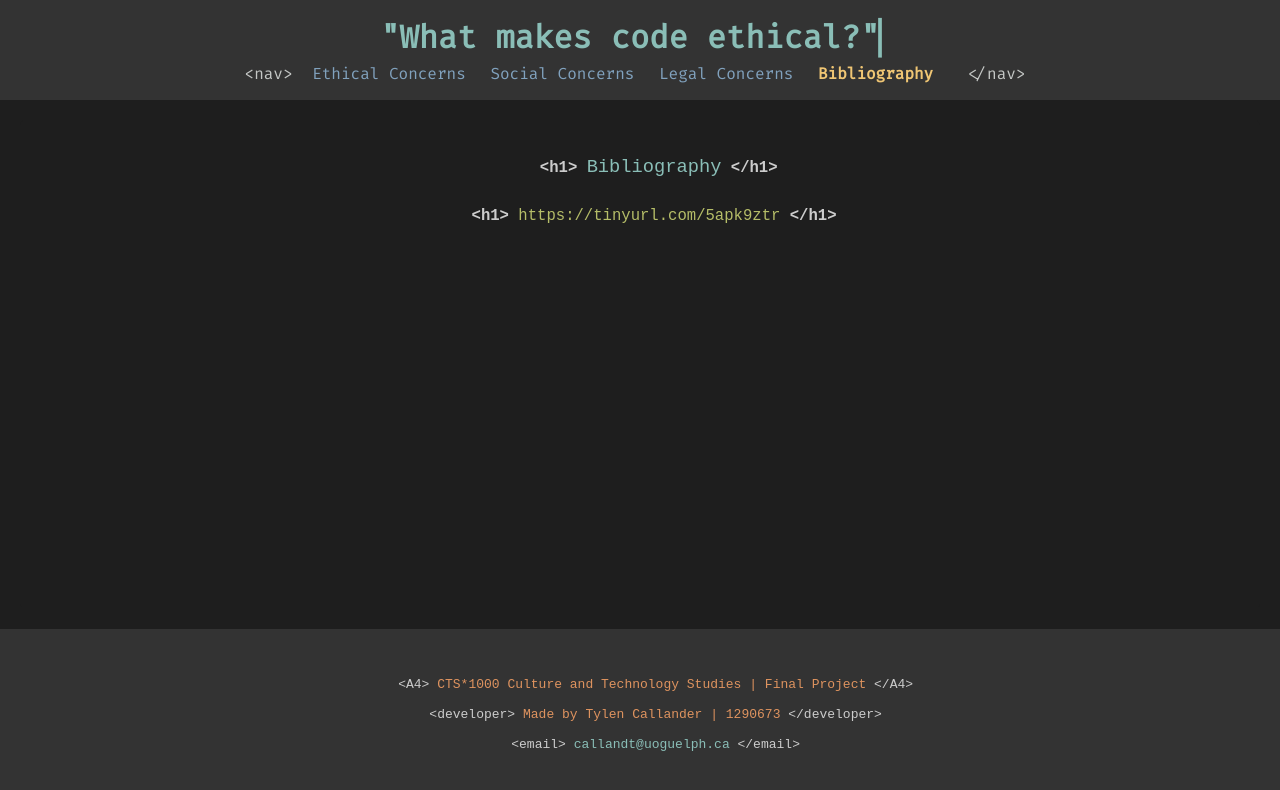
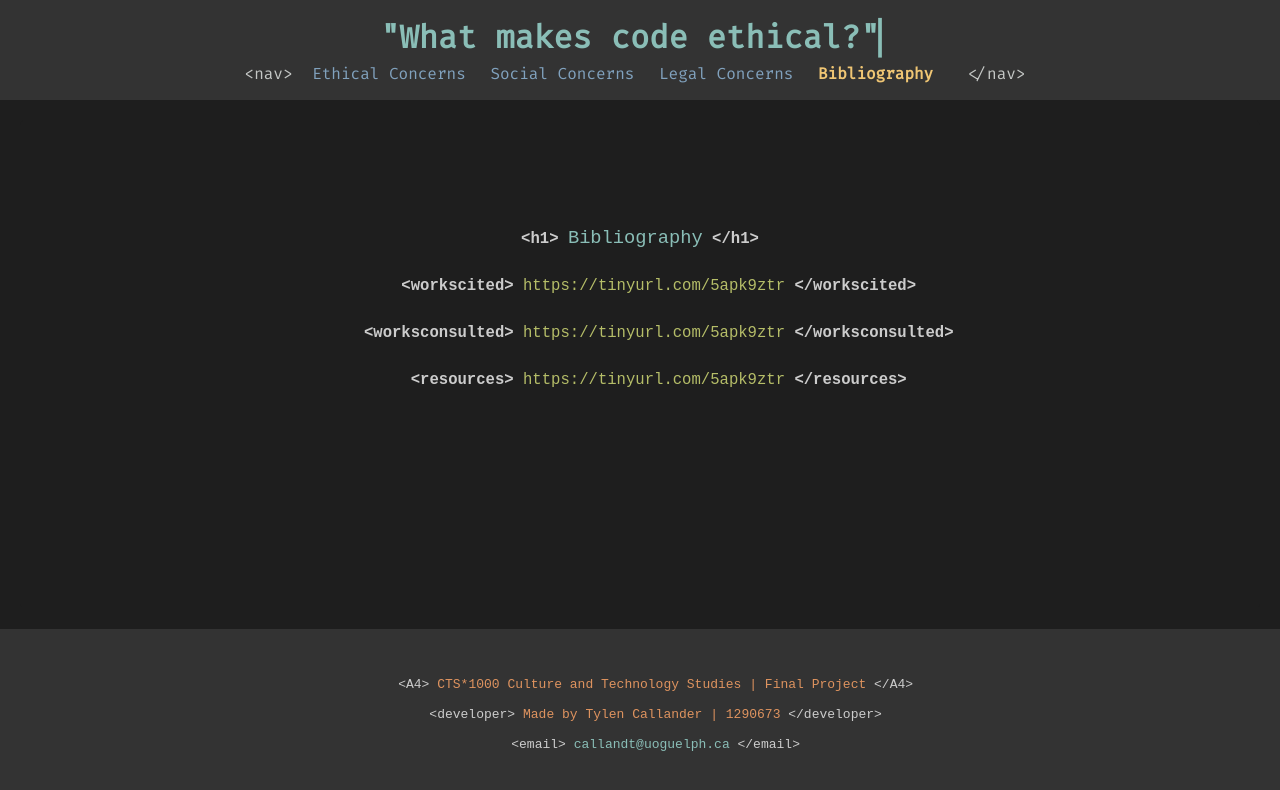
Before and after one commit to TylenCallander/CTS1000-Website, a plain HTML site: page biblio.html in a window 1280 px wide. Drawn offline with Linux system fonts and the light colour scheme.

Commit message:
Update biblio.html

```diff
--- a/biblio.html
+++ b/biblio.html
@@ -20,8 +20,10 @@
     <main>
         <!-- Use preformatted tags to simulate terminal output -->
         <pre><code class="main-code">
-    <span class="tag">&lt;h1&gt;</span> <span class="heading">Bibliography</span><span class="tag"> &lt;/h1&gt;</span><br>
-   <span class="tag">&lt;h1&gt;</span> <a href="https://tinyurl.com/5apk9ztr"class="citation-link">https://tinyurl.com/5apk9ztr</a> <span class="tag">&lt;/h1&gt;</span>
+    <span class="tag"><br><br><br>&lt;h1&gt;</span> <span class="heading">Bibliography</span><span class="tag"> &lt;/h1&gt;</span><br>
+    <span class="tag">&lt;workscited&gt;</span> <a href="https://tinyurl.com/5apk9ztr"class="citation-link">https://tinyurl.com/5apk9ztr</a> <span class="tag">&lt;/workscited&gt;</span>
+    <span class="tag"><br>    &lt;worksconsulted&gt;</span> <a href="https://tinyurl.com/5apk9ztr"class="citation-link">https://tinyurl.com/5apk9ztr</a> <span class="tag">&lt;/worksconsulted&gt;</span>
+    <span class="tag"><br>    &lt;resources&gt;</span> <a href="https://tinyurl.com/5apk9ztr"class="citation-link">https://tinyurl.com/5apk9ztr</a> <span class="tag">&lt;/resources&gt;</span>
     </code></pre>
     </main>
 
```
